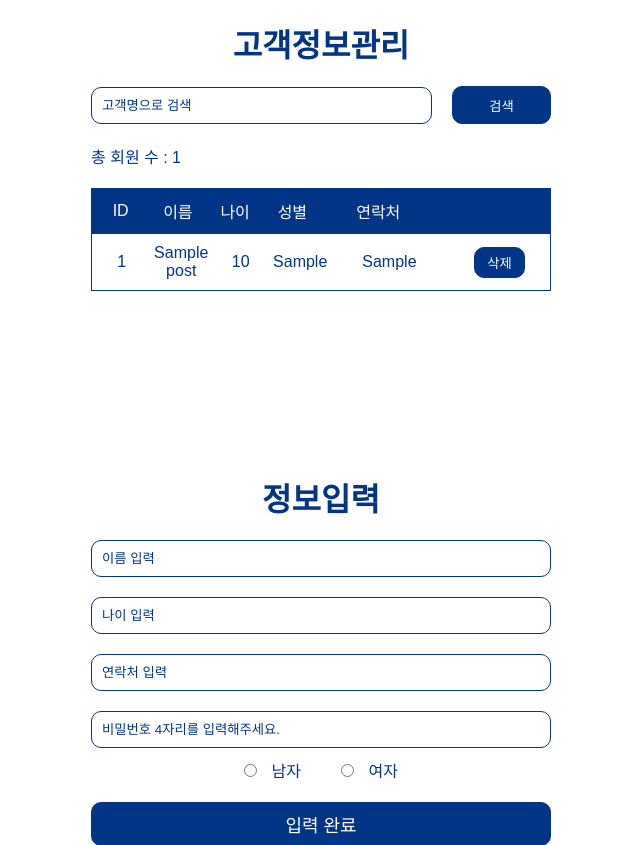
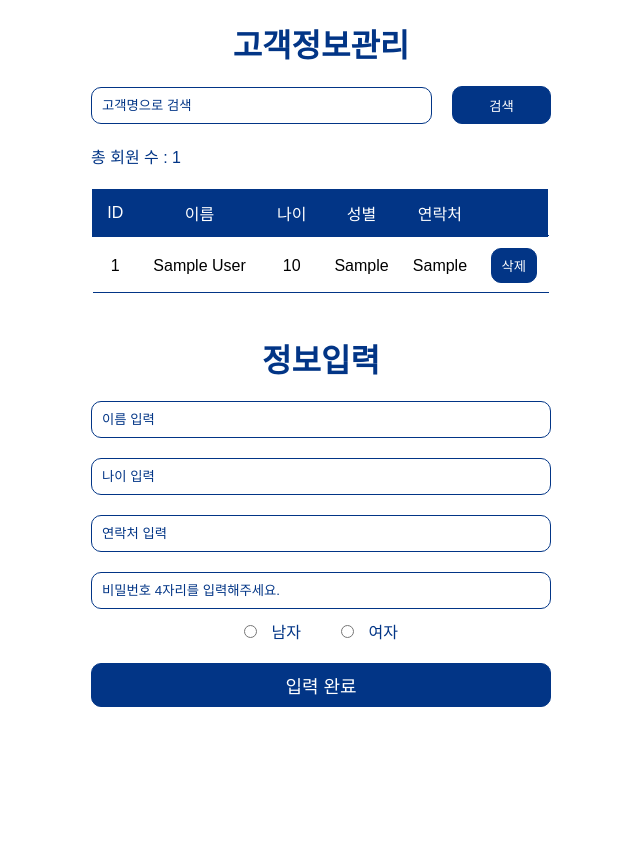
Before and after one commit to geniunahn/customerApp, a Node server app: page / in a window 1280 px wide. Shown: the top 845 px of the page, without its empty margins (319-959 px from the left). After the commit the page ends 707 px from the top, so only its background shows below. Run offline with Node 20, Linux system fonts and the light colour scheme; tables that the repository leaves empty hold one stand-in row (values such as "Sample post"); some libraries are stand-ins or nearby versions.

Commit message:
Add files via upload
- 검색 결과와 일치하는 값이 없으면 그에 맞는 텍스트가 나오도록 수정함
- 회원 정보 안내를 table 태그로 수정함

```diff
--- a/database.js
+++ b/database.js
@@ -8,7 +8,7 @@ const sequelize = new Sequelize({
 });
 
 // Model(테이블) 생성
-const Posts = sequelize.define("Posts", {
+const Userinfos = sequelize.define("Userinfos", {
   // create (속성 정의)
   name: {
     type: DataTypes.STRING,
@@ -32,4 +32,4 @@ const Posts = sequelize.define("Posts", {
   },
 });
 
-module.exports = { sequelize, Posts };
+module.exports = { sequelize, Userinfos };
--- a/public/css/style.css
+++ b/public/css/style.css
@@ -34,6 +34,7 @@ body {
 }
 
 /* 검색창 */
+
 .search form {
   display: flex;
   align-items: center;
@@ -70,91 +71,59 @@ body {
   color: #023586;
 }
 
-/* 테이블 제목 */
-
-.table_info_title {
-  border: 1px solid #023586;
-  background-color: #023586;
-  display: flex;
-  align-items: center;
-  text-align: center;
-  padding: 10px 0;
+/* nothing */
+.nothing {
+  color: #023586;
+  margin: 0 0 20px 0;
 }
 
-.table_info_title p {
-  color: #fff;
+/* table */
+
+table {
+  width: 100%;
+  /* border: 1px solid #023586; */
+  margin-bottom: 30px;
 }
 
-.info_title_1 {
-  flex: 1;
-}
-.info_title_2 {
-  flex: 1;
-}
-.info_title_3 {
-  flex: 1;
-}
-.info_title_4 {
-  flex: 1;
-}
-.info_title_5 {
-  flex: 2;
-}
-.info_title_6 {
-  flex: 2;
+tr {
+  position: relative;
 }
 
-/* 정보 테이블 */
-
-.user_info {
-  overflow-y: scroll;
-  height: 200px;
+tr::after {
+  content: "";
+  width: 100%;
+  height: 1px;
+  background-color: #023586;
+  position: absolute;
+  bottom: 0;
+  left: 0;
 }
 
-.user_info li {
-  display: flex;
-  align-items: center;
+th {
+  padding: 10px;
+  color: #fff;
+  background-color: #023586;
   border: 1px solid #023586;
-  border-top: 0;
-  display: flex;
-  text-align: center;
-  padding: 10px 0;
+  outline: 1px solid #023586;
+  font-weight: 400;
 }
 
-.user_info li p {
-  color: #023586;
+td {
+  text-align: center;
+  padding: 10px 5px;
+  /* border: 1px solid #023586; */
 }
 
-.info_1 {
-  flex: 1;
-}
-.info_2 {
-  flex: 1;
-}
-.info_3 {
-  flex: 1;
-}
-.info_4 {
-  flex: 1;
-}
-.info_5 {
-  flex: 2;
-}
-.info_6 {
-  flex: 1.7;
-}
-
-.user_info button {
+table button {
   border-radius: 10px;
   background-color: #023586;
   border: 1px solid #023586;
   outline: 0;
-  padding: 5px;
-  width: 50%;
+  padding: 7px 10px;
   color: #fff;
 }
 
-.delete_pwd_wrap input {
+table .delete_pwd_wrap input {
   margin: 0 0 5px 0;
   width: 70px;
   border-radius: 10px;
@@ -164,11 +133,11 @@ body {
   text-align: center;
 }
 
-.delete_pwd_wrap input::placeholder {
+table .delete_pwd_wrap input::placeholder {
   color: #023586;
 }
 
-.delete_pwd_wrap {
+table .delete_pwd_wrap {
   flex-direction: column;
   align-items: center;
   display: none;
@@ -176,11 +145,11 @@ body {
 
 /* 버튼의 active 이벤트 */
 
-.first_del_btn.active {
+table .first_del_btn.active {
   display: none;
 }
 
-.delete_pwd_wrap.active {
+table .delete_pwd_wrap.active {
   display: flex;
 }
 
--- a/test.sql
+++ b/test.sql
@@ -10,3 +10,5 @@
 -- SELECT * FROM Posts WHERE id = "5"
 
 -- SELECT * FROM Posts
+
+-- DROP TABLE Posts
--- a/views/pages/index.ejs
+++ b/views/pages/index.ejs
@@ -48,29 +48,34 @@
         </form>
       </div>
       <!-- 총 회원수 -->
-      <p class="total">총 회원 수 : <%= posts.length %></p>
-      <!-- 목록 이름 -->
-      <div class="table_info_title">
-        <p class="info_title_1">ID</p>
-        <p class="info_title_2">이름</p>
-        <p class="info_title_3">나이</p>
-        <p class="info_title_4">성별</p>
-        <p class="info_title_5">연락처</p>
-        <p class="info_title_6"></p>
-      </div>
+      <p class="total">총 회원 수 : <%= userinfos.length %></p>
+      <!-- 검색 결과가 없을 때 -->
+      <% if(userinfos.length == 0) {%>
+      <p class="nothing">요청한 고객을 찾을 수 업습니다.</p>
+      <% } %>
+
+      <!-- table -->
+      <table>
+        <tr>
+          <th>ID</th>
+          <th>이름</th>
+          <th>나이</th>
+          <th>성별</th>
+          <th>연락처</th>
+          <th></th>
+        </tr>
         <!-- for 반복문 -->
-      <ul class="user_info">
-        <% for(let i = posts.length - 1; i >= 0; i--) { %>
-        <li>
-          <p class="info_1"><%= posts[i].id %></p>
-          <p class="info_2"><%= posts[i].name %></p>
-          <p class="info_3"><%= posts[i].age %></p>
-          <p class="info_4"><%= posts[i].sex %></p>
-          <p class="info_5"><%= posts[i].contact %></p>
-          <!-- delete 버튼 -->
+        <% for(let i = userinfos.length - 1; i >= 0; i--) { %>
+        <tr>
+          <td class="first_td"><%= userinfos[i].id %></td>
+          <td><%= userinfos[i].name %></td>
+          <td><%= userinfos[i].age %></td>
+          <td><%= userinfos[i].sex %></td>
+          <td><%= userinfos[i].contact %></td>
+          <td class="last_td">
             <form
               class="info_6"
-            action="/delete/<%= posts[i].id %> "
+              action="/delete/<%= userinfos[i].id %> "
               method="post"
               onsubmit="let result = confirm('삭제하시겠습니까?');if(!result) return false;"
             >
@@ -87,9 +92,11 @@
                 <button type="submit">삭제</button>
               </div>
             </form>
-        </li>
+          </td>
+        </tr>
         <% } %>
-      </ul>
+        <!-- for 끝 -->
+      </table>
 
       <!-- create -->
       <div class="create_wrap">
```
Also changed, not shown: index.js (+12 -20 lines), database.sqlite. Lines whose indentation alone changed are shown as unchanged.
